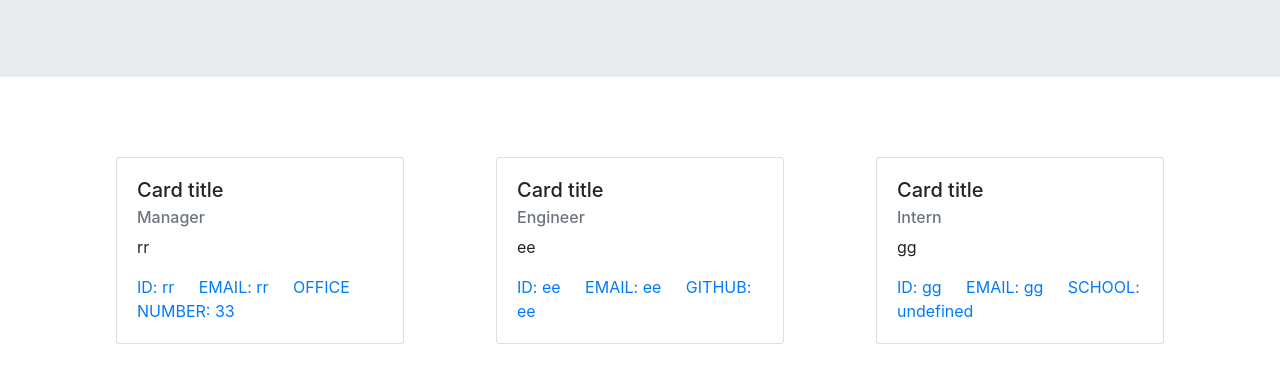
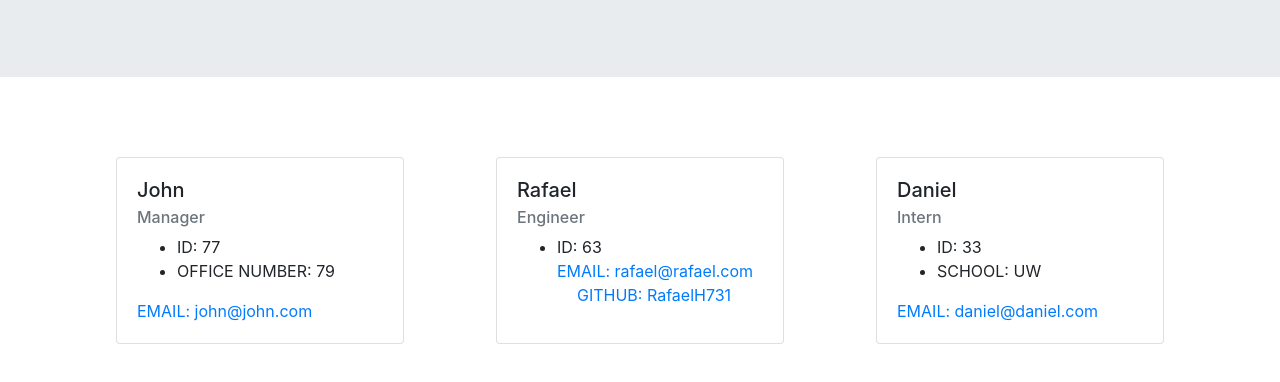
Before and after one commit to RafaelH731/team-profile-generator, a website: page index.html in a window 1280 px wide. Shown: the part 172-554 px from the top of the page. Drawn offline with nearby package versions, Linux system fonts and the light colour scheme.

Commit message:
syntax on files and istalled jest

```diff
--- a/index.html
+++ b/index.html
@@ -24,34 +24,37 @@
 
         <div class="card" style="width: 18rem;">
   <div class="card-body">
-    <h5 class="card-title">Card title</h5>
+    <h5 class="card-title">John</h5>
     <h6 class="card-subtitle mb-2 text-muted">Manager</h6>
-    <p class="card-text">rr</p>
-    <a href="#" class="card-link">ID: rr</a>
-    <a href="#" class="card-link">EMAIL: rr</a>
-    <a href="#" class="card-link">OFFICE NUMBER: 33</a>
+    <ul>
+    <li>ID: 77</li>
+    <li>OFFICE NUMBER: 79</li>
+    </ul>
+    <a href="#" class="card-link">EMAIL: john@john.com</a>
   </div>
 </div>
 
         <div class="card" style="width: 18rem;">
   <div class="card-body">
-    <h5 class="card-title">Card title</h5>
+    <h5 class="card-title">Rafael</h5>
     <h6 class="card-subtitle mb-2 text-muted">Engineer</h6>
-    <p class="card-text">ee</p>
-    <a href="#" class="card-link">ID: ee</a>
-    <a href="#" class="card-link">EMAIL: ee</a>
-    <a href="#" class="card-link">GITHUB: ee</a>
+    <ul>
+    <li>ID: 63</li>
+    <a href="#" class="card-link">EMAIL: rafael@rafael.com</a>
+    <a href="#" class="card-link">GITHUB: RafaelH731</a>
+    </ul>
   </div>
 </div>
 
         <div class="card" style="width: 18rem;">
   <div class="card-body">
-    <h5 class="card-title">Card title</h5>
+    <h5 class="card-title">Daniel</h5>
     <h6 class="card-subtitle mb-2 text-muted">Intern</h6>
-    <p class="card-text">gg</p>
-    <a href="#" class="card-link">ID: gg</a>
-    <a href="#" class="card-link">EMAIL: gg</a>
-    <a href="#" class="card-link">SCHOOL: undefined</a>
+    <ul>
+    <li>ID: 33</li>
+    <li>SCHOOL: UW</li>
+    </ul>
+    <a href="#" class="card-link">EMAIL: daniel@daniel.com</a>
   </div>
 </div>
 
--- a/index.js
+++ b/index.js
@@ -120,7 +120,7 @@ function internRole(){
           },
           {
           type: "input",
-          name: "github",
+          name: "school",
           message: "What is the intern's school?",
 
           }])
--- a/package.json
+++ b/package.json
@@ -17,6 +17,7 @@
   },
   "homepage": "https://github.com/RafaelH731/team-profile-generator#readme",
   "dependencies": {
-    "inquirer": "^8.2.3"
+    "inquirer": "^8.2.3",
+    "jest": "^28.1.0"
   }
 }
```
Also changed, not shown: src/templateBuilder.js (+11 -5 lines), 1 other file.
